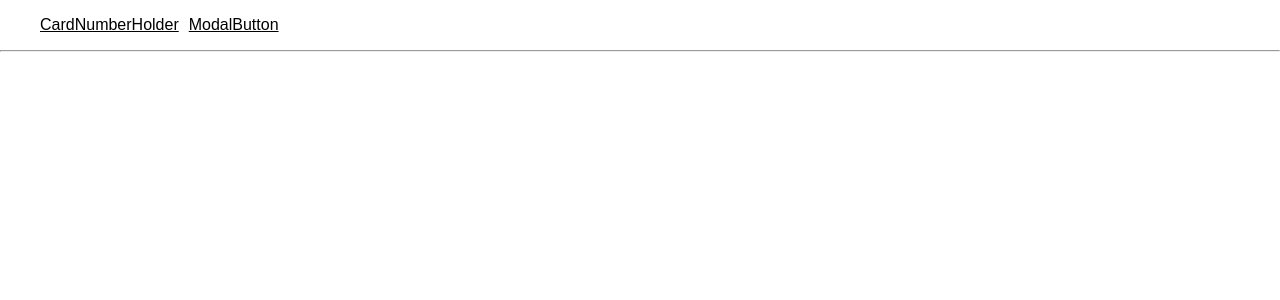
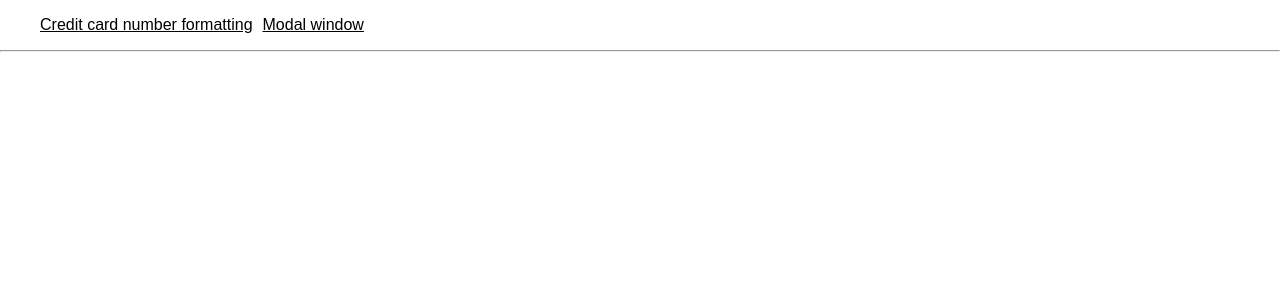
Before and after one commit to avor21/loftschool-homework-4, a React (Create React App) app: page / in a window 1280 px wide. Shown: the top 300 px of the page. Built offline with nearby package versions, Linux system fonts and the light colour scheme; the HTML template or start-up script is replaced by a standard one.

Commit message:
Установка displayName у дочерних компонент

```diff
--- a/src/CardNumberHolder.js
+++ b/src/CardNumberHolder.js
@@ -1,6 +1,8 @@
 import {Component} from 'react';
 
 class CardNumberHolder extends Component {
+  static displayName = 'Credit card number formatting';
+
   render() {
     return null;
   }
--- a/src/ModalButton.js
+++ b/src/ModalButton.js
@@ -1,6 +1,8 @@
 import {Component} from 'react';
 
 class ModalButton extends Component {
+  static displayName = 'Modal window';
+
   render() {
     return null;
   }
--- a/src/Switcher.js
+++ b/src/Switcher.js
@@ -19,7 +19,7 @@ class Switcher extends Component {
         <nav>
           <ul className="component-list">
             {React.Children.map(children, child => (
-              <li className="component-list__name">{child.type.name}</li>
+              <li className="component-list__name">{child.type.displayName}</li>
             ))}
           </ul>
         </nav>
```
